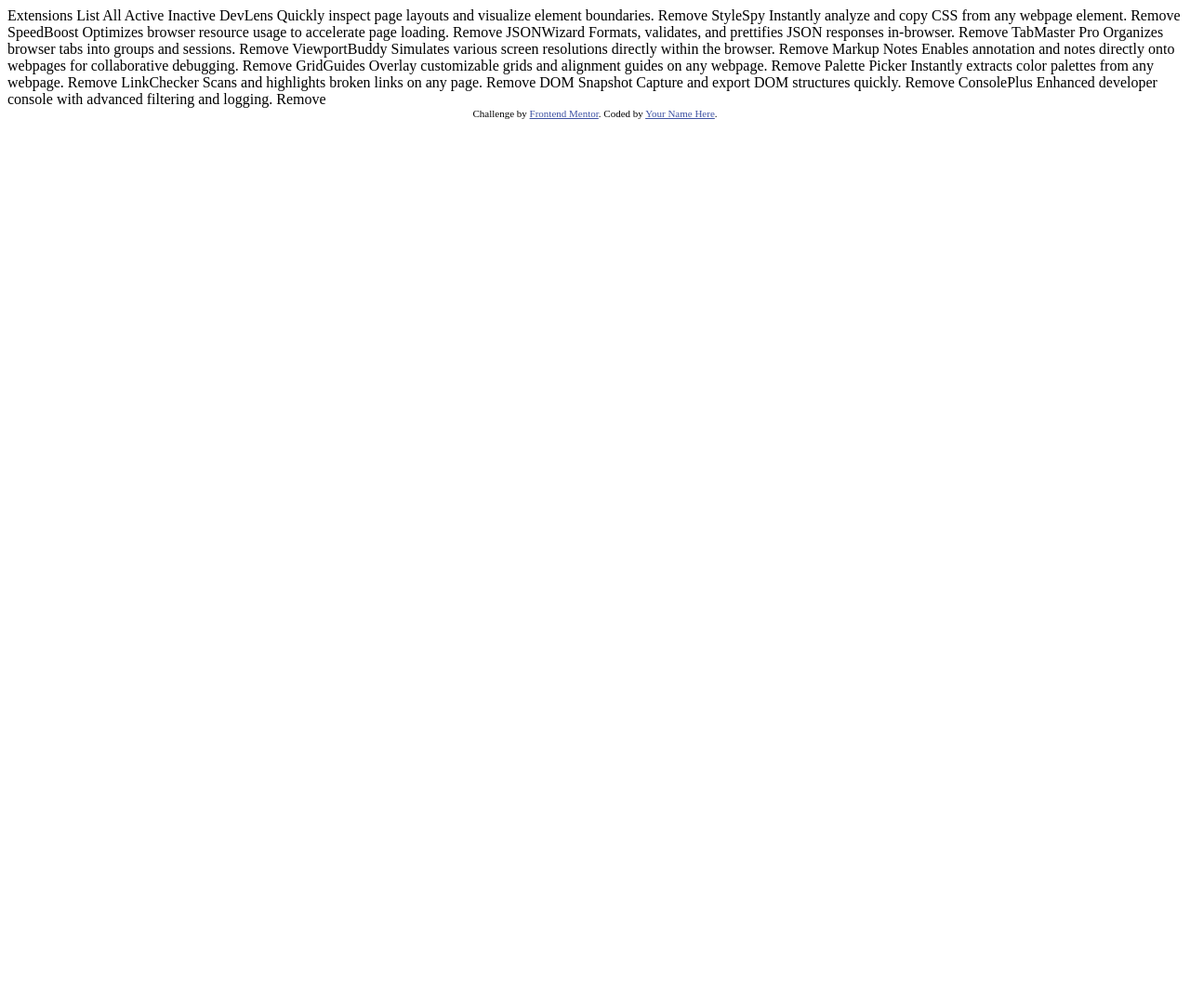
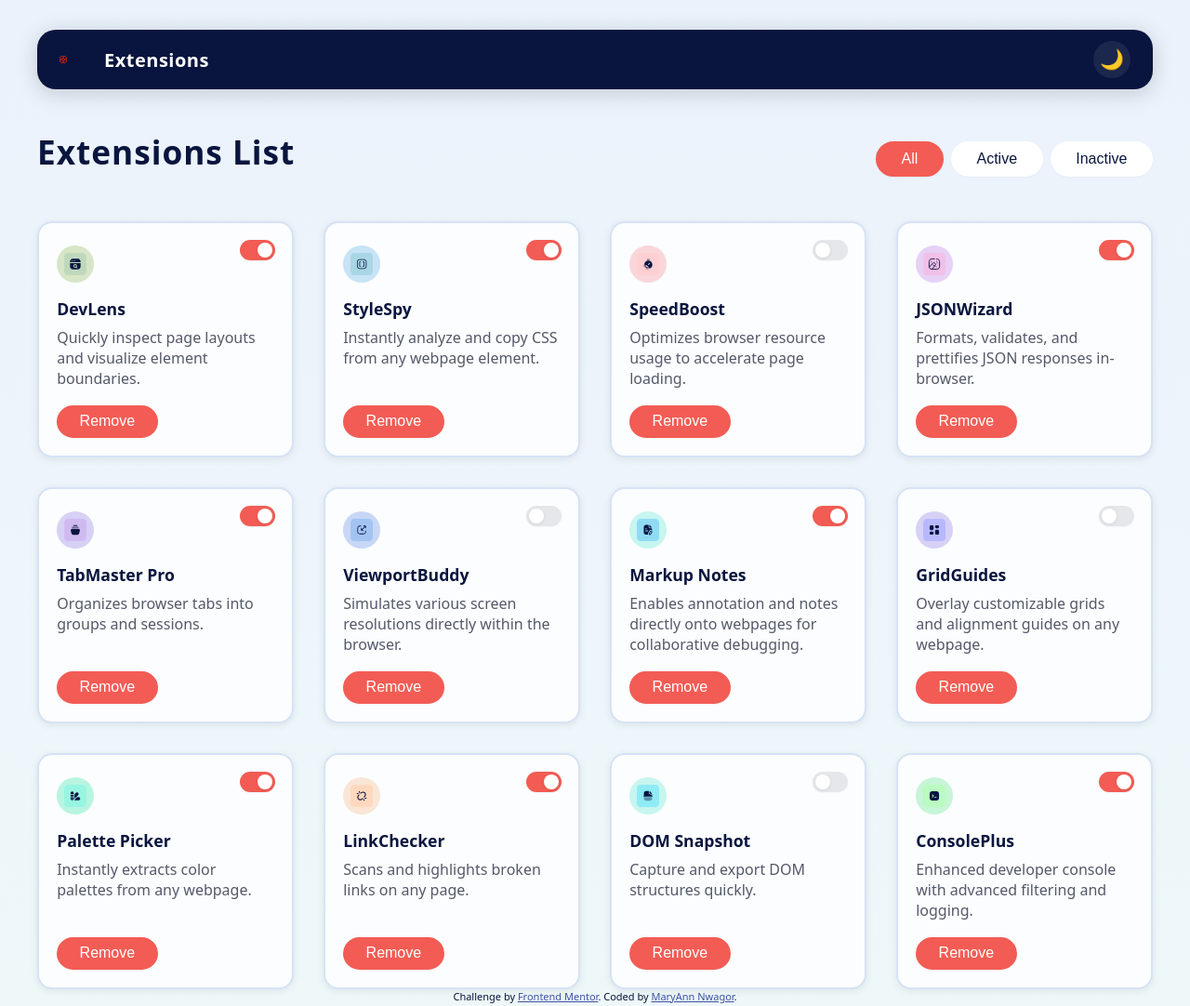
Before and after one commit to Maryann878/browser-extension-manager-UI, a plain HTML site: page index.html in a window 1280 px wide. Shown: the whole page at 93% size. Before the commit the page ends 800 px from the top, so only its background shows below. Drawn offline with Linux system fonts and the light colour scheme.

Commit message:
feat: complete initial layout and interactivity - created HTML structure for extension cards - styled layout using css - added JS to filter extentions by active status

```diff
--- a/index.html
+++ b/index.html
@@ -1,80 +1,60 @@
 <!DOCTYPE html>
 <html lang="en">
   <head>
-  <meta charset="UTF-8">
-  <meta name="viewport" content="width=device-width, initial-scale=1.0"> <!-- displays site properly based on user's device -->
+    <meta charset="UTF-8" />
+    <meta name="viewport" content="width=device-width, initial-scale=1.0" />
+    <!-- displays site properly based on user's device -->
 
-  <link rel="icon" type="image/png" sizes="32x32" href="./assets/images/favicon-32x32.png">
+    <link
+      rel="icon"
+      type="image/png"
+      sizes="32x32"
+      href="./assets/images/favicon-32x32.png"
+    />
 
     <title>Frontend Mentor | Browser extensions manager UI</title>
 
-  <!-- Feel free to remove these styles or customise in your own stylesheet 👍 -->
+    <link rel="stylesheet" href="style.css" />
     <style>
-    .attribution { font-size: 11px; text-align: center; }
-    .attribution a { color: hsl(228, 45%, 44%); }
+      .attribution {
+        font-size: 11px;
+        text-align: center;
+      }
+      .attribution a {
+        color: hsl(228, 45%, 44%);
+      }
     </style>
   </head>
   <body>
-
-  Extensions List
-
-  All
-  Active
-  Inactive
-
-  <!-- If you plan to use the JSON file to populate the data dynamically, you can delete the content below -->
-
-  DevLens
-  Quickly inspect page layouts and visualize element boundaries.
-  Remove
-
-  StyleSpy
-  Instantly analyze and copy CSS from any webpage element.
-  Remove
-
-  SpeedBoost
-  Optimizes browser resource usage to accelerate page loading.
-  Remove
-
-  JSONWizard
-  Formats, validates, and prettifies JSON responses in-browser.
-  Remove
-
-  TabMaster Pro
-  Organizes browser tabs into groups and sessions.
-  Remove
-
-  ViewportBuddy
-  Simulates various screen resolutions directly within the browser.
-  Remove
-
-  Markup Notes
-  Enables annotation and notes directly onto webpages for collaborative debugging.
-  Remove
-
-  GridGuides
-  Overlay customizable grids and alignment guides on any webpage.
-  Remove
-
-  Palette Picker
-  Instantly extracts color palettes from any webpage.
-  Remove
-
-  LinkChecker
-  Scans and highlights broken links on any page.
-  Remove
-
-  DOM Snapshot
-  Capture and export DOM structures quickly.
-  Remove
-
-  ConsolePlus
-  Enhanced developer console with advanced filtering and logging.
-  Remove
-
+    <div class="container">
+      <!-- Top bar: logo, title, theme toggle -->
+      <div class="topbar">
+        <div class="topbar-left">
+          <img src="./assets/images/logo.svg" alt="Extensions Logo" class="logo" />
+          <span class="topbar-title">Extensions</span>
+        </div>
+        <button id="theme-toggle" aria-label="Toggle dark/light theme" class="theme-btn">🌙</button>
+      </div>
+      <!-- Main header and filters -->
+      <header>
+        <div class="header-flex">
+          <h1>Extensions List</h1>
+          <div class="filters">
+            <button id="filter-all" class="active">All</button>
+            <button id="filter-active">Active</button>
+            <button id="filter-inactive">Inactive</button>
+          </div>
+        </div>
+      </header>
+      <!-- Main extension cards grid -->
+      <main id="extensions-container"></main>
+      <!-- Attribution footer -->
       <div class="attribution">
-    Challenge by <a href="https://www.frontendmentor.io?ref=challenge">Frontend Mentor</a>.
-    Coded by <a href="#">Your Name Here</a>.
+        Challenge by
+        <a href="https://www.frontendmentor.io?ref=challenge">Frontend Mentor</a>.
+        Coded by <a href="#">MaryAnn Nwagor</a>.
+      </div>
+      <script src="script.js"></script>
     </div>
   </body>
 </html>
--- /dev/null
+++ b/script.js
@@ -0,0 +1,109 @@
+document.addEventListener("DOMContentLoaded", () => {
+  // Get main container for extensions
+  const container = document.getElementById("extensions-container");
+  let extensionsData = [];
+  let currentFilter = "all";
+
+  // Fetch extension data from local JSON file
+  fetch("data.json")
+    .then((response) => response.json())
+    .then((data) => {
+      extensionsData = data;
+      displayExtensions();
+    })
+    .catch((error) => {
+      console.error("Error loading extensions:", error);
+      container.innerHTML = "<p>Failed to load extensions</p>";
+    });
+
+  // Map extension names to icon background colors for visual distinction
+  const iconColors = {
+    "DevLens": "#D7E6C6",
+    "StyleSpy": "#C7E3F5",
+    "SpeedBoost": "#F9D6DA",
+    "JSONWizard": "#E7D1F5",
+    "TabMaster Pro": "#D7D1F5",
+    "ViewportBuddy": "#C7D7F5",
+    "Markup Notes": "#C7F5F0",
+    "GridGuides": "#D7D1F5",
+    "Palette Picker": "#B8F5E0",
+    "LinkChecker": "#F9E6D6",
+    "DOM Snapshot": "#C7F5F0",
+    "ConsolePlus": "#C7F5D7"
+  };
+
+  // Render extension cards based on current filter
+  function displayExtensions() {
+    container.innerHTML = "";
+    let filtered = extensionsData;
+    if (currentFilter === "active") {
+      filtered = extensionsData.filter(ext => ext.isActive);
+    } else if (currentFilter === "inactive") {
+      filtered = extensionsData.filter(ext => !ext.isActive);
+    }
+    if (filtered.length === 0) {
+      container.innerHTML = "<p style='grid-column: 1/-1; text-align:center;'>No extensions found.</p>";
+      return;
+    }
+    filtered.forEach((ext, idx) => {
+      const card = document.createElement("div");
+      card.classList.add("tool-card");
+      const iconBg = iconColors[ext.name] || "#eee";
+      // Card inner HTML structure
+      card.innerHTML = `
+        <div class="icon-circle" style="background:${iconBg}">
+          <img src="${ext.logo}" alt="${ext.name} icon" />
+        </div>
+        <h2>${ext.name}</h2>
+        <p>${ext.description}</p>
+        <button class="remove-btn">Remove</button>
+        <label class="switch" title="Toggle extension active/inactive">
+          <input type="checkbox" ${ext.isActive ? "checked" : ""} data-idx="${idx}" />
+          <span class="slider"></span>
+        </label>
+      `;
+      // Remove button event: remove extension from list
+      card.querySelector(".remove-btn").addEventListener("click", () => {
+        const name = ext.name;
+        extensionsData = extensionsData.filter(e => e.name !== name);
+        displayExtensions();
+      });
+      // Toggle switch event: update extension active state
+      card.querySelector('.switch input[type="checkbox"]').addEventListener("change", (e) => {
+        ext.isActive = e.target.checked;
+        displayExtensions();
+      });
+      container.appendChild(card);
+    });
+  }
+
+  // Filter buttons: All, Active, Inactive
+  document.getElementById("filter-all").addEventListener("click", function() {
+    setFilter("all", this);
+  });
+  document.getElementById("filter-active").addEventListener("click", function() {
+    setFilter("active", this);
+  });
+  document.getElementById("filter-inactive").addEventListener("click", function() {
+    setFilter("inactive", this);
+  });
+
+  // Set filter and update UI
+  function setFilter(filter, btn) {
+    currentFilter = filter;
+    document.querySelectorAll(".filters button").forEach(b => b.classList.remove("active"));
+    btn.classList.add("active");
+    displayExtensions();
+  }
+
+  // Theme toggle logic for topbar button
+  const themeBtn = document.getElementById('theme-toggle');
+  themeBtn.addEventListener('click', function() {
+    document.body.classList.toggle('dark-theme');
+    this.textContent = document.body.classList.contains('dark-theme') ? '☀️' : '🌙';
+  });
+  // Set correct icon on load
+  if (document.body.classList.contains('dark-theme')) {
+    themeBtn.textContent = "☀️";
+  }
+});
--- /dev/null
+++ b/style.css
@@ -0,0 +1,387 @@
+/* =========================
+   Global & Variables
+   ========================= */
+* {
+  margin: 0;
+  padding: 0;
+  box-sizing: border-box;
+}
+
+/* Color and gradient variables from style guide */
+:root {
+  --background: var(--light-gradient);
+  --header-bg: #fff;
+  --card-bg: var(--neutral-0);
+  --card-border: var(--neutral-200);
+  --text-main: var(--neutral-900);
+  --text-secondary: var(--neutral-600);
+  --filter-bg: #fff;
+  --filter-active-bg: var(--red-400);
+  --filter-active-color: #fff;
+  --remove-btn-bg: var(--red-400);
+  --remove-btn-hover: var(--red-700);
+
+  /* Style guide colors */
+  --light-gradient: linear-gradient(180deg, #EBF2FC 0%, #EEF8F9 100%);
+  --dark-gradient: linear-gradient(180deg, #040918 0%, #091540 100%);
+  --neutral-0: hsl(200, 60%, 99%);
+  --neutral-100: hsl(0, 0%, 93%);
+  --neutral-200: hsl(217, 61%, 90%);
+  --neutral-300: hsl(0, 0%, 78%);
+  --neutral-600: hsl(226, 11%, 37%);
+  --neutral-700: hsl(225, 23%, 24%);
+  --neutral-800: hsl(226, 25%, 17%);
+  --neutral-900: hsl(227, 75%, 14%);
+  --red-400: hsl(3, 86%, 64%);
+  --red-500: hsl(3, 71%, 56%);
+  --red-700: hsl(3, 77%, 44%);
+}
+
+/* Dark theme overrides */
+body.dark-theme {
+  --background: var(--dark-gradient);
+  --header-bg: var(--neutral-900);
+  --card-bg: var(--neutral-800);
+  --card-border: var(--neutral-700);
+  --text-main: var(--neutral-100);
+  --text-secondary: var(--neutral-300);
+  --filter-bg: var(--neutral-700);
+  --filter-active-bg: var(--red-400);
+  --filter-active-color: #fff;
+  --remove-btn-bg: var(--red-400);
+  --remove-btn-hover: var(--red-700);
+}
+
+/* =========================
+   Base Styles
+   ========================= */
+body {
+  font-family: 'Noto Sans', Arial, sans-serif;
+  background: var(--background);
+  color: var(--text-main);
+  padding: 2rem;
+  min-height: 100vh;
+  transition: background 0.3s, color 0.3s;
+}
+
+.container {
+  max-width: 1200px;
+  margin: 0 auto;
+}
+
+/* =========================
+   Top Bar (Design Header)
+   ========================= */
+.topbar {
+  display: flex;
+  align-items: center;
+  justify-content: space-between;
+  background: var(--neutral-900);
+  border-radius: 20px;
+  padding: 0.75rem 1.5rem;
+  margin-bottom: 2.5rem;
+  box-shadow: 0 4px 24px rgba(0,0,0,0.18);
+  width: 100%;
+  max-width: 1200px; /* Match grid/container width */
+  margin-left: auto;
+  margin-right: auto;
+}
+.topbar-left {
+  display: flex;
+  align-items: center;
+  gap: 0.75rem;
+}
+.topbar .logo {
+  width: 36px;
+  height: 36px;
+}
+.topbar-title {
+  font-family: 'Noto Sans', Arial, sans-serif;
+  font-size: 1.25rem;
+  font-weight: 700;
+  color: #fff;
+  letter-spacing: 0.5px;
+}
+
+/* Theme toggle button in topbar */
+.theme-btn {
+  background: rgba(255,255,255,0.08);
+  border: none;
+  border-radius: 50%;
+  width: 40px;
+  height: 40px;
+  font-size: 1.3rem;
+  display: flex;
+  align-items: center;
+  justify-content: center;
+  cursor: pointer;
+  transition: background 0.2s, color 0.2s;
+  color: #fff;
+}
+.theme-btn:hover,
+.theme-btn:focus {
+  background: rgba(255,255,255,0.18);
+  outline: none;
+}
+body.dark-theme .theme-btn {
+  color: #ffe066;
+}
+
+/* =========================
+   Header & Filters
+   ========================= */
+header {
+  background: transparent;
+  box-shadow: none;
+  border-radius: 0;
+  padding: 0 0 1.5rem 0;
+  margin-bottom: 0.5rem;
+  align-items: flex-start;
+}
+
+/* Flex row for heading and filters */
+.header-flex {
+  display: flex;
+  align-items: center;
+  justify-content: space-between;
+  gap: 1.5rem;
+  flex-wrap: wrap;
+}
+
+header h1 {
+  font-size: 2.2rem;
+  color: var(--neutral-900);
+  font-weight: 700;
+  letter-spacing: 1px;
+  margin-bottom: 0;
+}
+
+body.dark-theme header h1 {
+  color: #fff;
+}
+
+.filters {
+  display: flex;
+  gap: 0.5rem;
+  margin-top: 0;
+}
+
+/* =========================
+   Filter Buttons
+   ========================= */
+.filters {
+  display: flex;
+  gap: 0.5rem;
+  margin-top: 1rem;
+}
+
+.filters button {
+  padding: 0.5em 1.6em;
+  border: 2px solid transparent;
+  border-radius: 999px;
+  background: var(--filter-bg);
+  color: var(--text-main);
+  font-size: 1em;
+  font-weight: 500;
+  cursor: pointer;
+  transition: background 0.2s, color 0.2s, border 0.2s;
+  box-shadow: 0 1px 2px rgba(0,0,0,0.03);
+}
+.filters button.active,
+.filters button:focus {
+  background: var(--filter-active-bg);
+  color: var(--filter-active-color);
+  border: 2px solid var(--filter-active-bg);
+  outline: none;
+}
+.filters button:hover:not(.active) {
+  background: var(--neutral-200);
+  color: var(--text-main);
+}
+
+/* =========================
+   Extensions Grid
+   ========================= */
+#extensions-container {
+  display: grid;
+  grid-template-columns: repeat(auto-fit, minmax(270px, 1fr));
+  gap: 2rem;
+  margin-top: 1.5rem;
+}
+
+/* =========================
+   Extension Card
+   ========================= */
+.tool-card {
+  background: var(--card-bg);
+  padding: 1.5rem 1.2rem 1.2rem 1.2rem;
+  border-radius: 16px;
+  box-shadow: 0 2px 8px rgba(0,0,0,0.08);
+  border: 2px solid var(--card-border);
+  display: flex;
+  flex-direction: column;
+  align-items: flex-start;
+  min-height: 180px;
+  position: relative;
+  transition: box-shadow 0.3s, transform 0.3s, border 0.2s;
+}
+.tool-card:hover {
+  box-shadow: 0 6px 24px rgba(0,0,0,0.12);
+  transform: translateY(-4px) scale(1.03);
+  border: 2px solid var(--red-400);
+}
+
+.tool-card .icon-circle {
+  width: 40px;
+  height: 40px;
+  border-radius: 50%;
+  display: flex;
+  align-items: center;
+  justify-content: center;
+  margin-bottom: 16px;
+}
+.tool-card .icon-circle img {
+  width: 24px;
+  height: 24px;
+  object-fit: contain;
+}
+
+.tool-card h2 {
+  font-size: 1.1em;
+  font-weight: 700;
+  margin: 0 0 8px 0;
+  color: var(--text-main);
+  border: none;
+  padding-bottom: 0;
+}
+
+.tool-card p {
+  font-size: 1em;
+  color: var(--text-secondary);
+  font-weight: 400;
+  margin-bottom: 18px;
+  min-height: 48px;
+}
+
+/* Remove button styled as in design */
+.tool-card .remove-btn {
+  margin-top: auto;
+  align-self: flex-start;
+  padding: 0.4em 1.4em;
+  background: var(--remove-btn-bg);
+  color: #fff;
+  border: 2px solid var(--remove-btn-bg);
+  border-radius: 999px;
+  cursor: pointer;
+  font-size: 1em;
+  font-weight: 500;
+  transition: background 0.2s, color 0.2s, border 0.2s;
+  box-shadow: 0 1px 2px rgba(0,0,0,0.03);
+}
+.tool-card .remove-btn:hover,
+.tool-card .remove-btn:focus {
+  background: #fff;
+  color: var(--remove-btn-bg);
+  border: 2px solid var(--remove-btn-bg);
+  outline: none;
+}
+
+/* =========================
+   Toggle Switch
+   ========================= */
+.switch {
+  position: absolute;
+  top: 18px;
+  right: 18px;
+  display: flex;
+  align-items: center;
+}
+.switch input {
+  opacity: 0;
+  width: 0;
+  height: 0;
+}
+.slider {
+  position: relative;
+  width: 38px;
+  height: 22px;
+  background: #e5e7eb;
+  border-radius: 22px;
+  transition: background 0.2s;
+  cursor: pointer;
+  display: inline-block;
+  box-shadow: 0 1px 2px rgba(0,0,0,0.03);
+}
+.slider:before {
+  content: "";
+  position: absolute;
+  left: 3px;
+  top: 3px;
+  width: 16px;
+  height: 16px;
+  background: #fff;
+  border-radius: 50%;
+  transition: transform 0.2s;
+  box-shadow: 0 1px 4px rgba(0,0,0,0.08);
+}
+input:checked + .slider {
+  background: var(--red-400);
+}
+input:checked + .slider:before {
+  transform: translateX(16px);
+}
+body.dark-theme .slider {
+  background: #374151;
+}
+body.dark-theme input:checked + .slider {
+  background: var(--red-400);
+}
+
+/* =========================
+   Responsive Design
+   ========================= */
+@media (max-width: 700px) {
+  .container {
+    padding: 1rem;
+  }
+  header {
+    padding: 1.2rem 1rem 1rem 1rem;
+  }
+  #extensions-container {
+    grid-template-columns: 1fr;
+    gap: 1.2rem;
+  }
+  .tool-card {
+    width: 100%;
+    min-width: 0;
+  }
+}
+
+/* =========================
+   Accessibility & Focus
+   ========================= */
+button:focus,
+input:focus,
+.filters button:focus {
+  outline: 2px solid var(--red-400);
+  outline-offset: 2px;
+}
+
+
+/* Responsive adjustments */
+@media (max-width: 700px) {
+  .container {
+    padding: 1rem;
+  }
+  header {
+    padding: 1.2rem 1rem 1rem 1rem;
+  }
+  #extensions-container {
+    grid-template-columns: 1fr;
+    gap: 1.2rem;
+  }
+  .tool-card {
+    width: 100%;
+    min-width: 0;
+  }
+}
```
Lines whose indentation alone changed are shown as unchanged.
